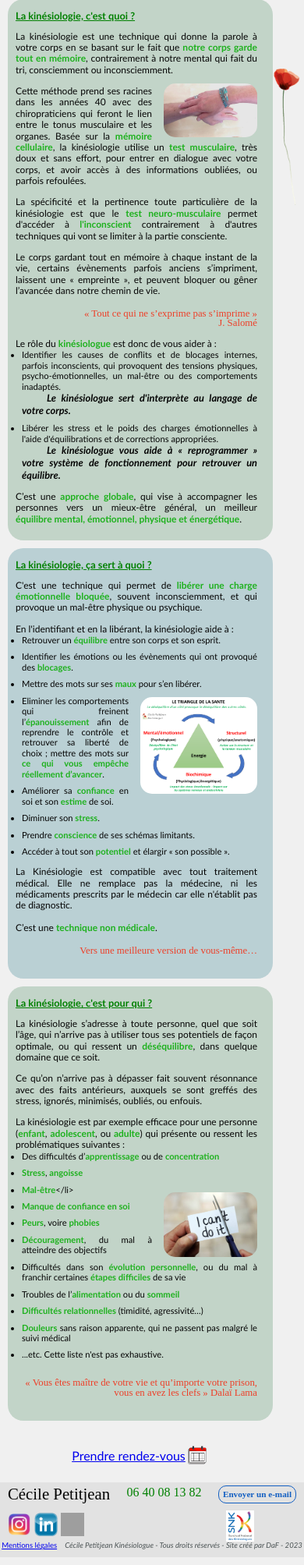
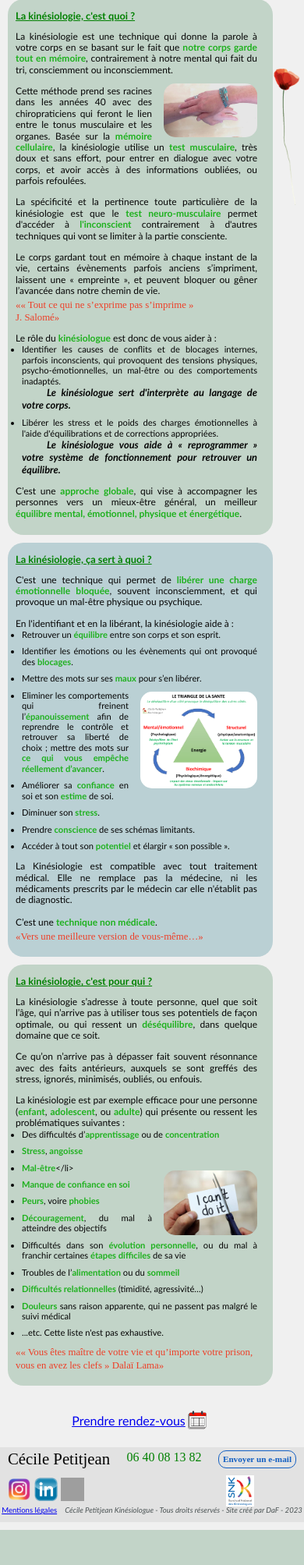
Before and after one commit to DavFrancois/cecilepetitjeankinesiologue, a PHP site: page /p2_kinesiologue.php in a window 390 px wide. Shown: the part 162-2169 px from the top of the page at 78% size. After the commit the page ends 2124 px from the top, so only its background shows below. Run offline with PHP 8.4, Linux system fonts and the light colour scheme; grey boxes are pictures that could not be loaded.

Commit message:
changement des h1(articles) en h2

```diff
--- a/css/stylececile.css
+++ b/css/stylececile.css
@@ -1277,7 +1277,7 @@ article .paroles_2 {
     font-weight: 200;
   }
 }
-article h1 {
+article h2 {
   margin-bottom: 10px;
   padding-top: 15px;
   font-size: 1.8rem;
@@ -1286,16 +1286,16 @@ article h1 {
   color: green;
 }
 @media all and (max-width: 1024px) {
-  article h1 {
+  article h2 {
     font-size: 1.3rem;
   }
 }
 @media all and (max-width: 680px) {
-  article h1 {
+  article h2 {
     font-size: 0.8rem;
   }
 }
-article h2 { /*citations*/
+article q { /*citations*/
   margin-top: 10px;
   margin-bottom: 10px;
   font-family: courgette, fallinlove, serif;
@@ -1305,13 +1305,13 @@ article h2 { /*citations*/
   color: rgb(238, 63, 40);
 }
 @media all and (max-width: 1024px) {
-  article h2 {
+  article q {
     margin-top: 0px;
     font-size: 1.1rem;
   }
 }
 @media all and (max-width: 680px) {
-  article h2 {
+  article q {
     margin-top: 0px;
     font-size: 0.8rem;
   }
@@ -1397,12 +1397,12 @@ article .qui {
   border-radius: 20px;
   background-color: rgb(196, 228, 193);
 }
-article .qui h1 {
+article .qui h2 {
   margin-bottom: 1.5rem;
   text-align: center;
 }
 @media all and (max-width: 1024px) {
-  article .qui h1 {
+  article .qui h2 {
     font-size: 1rem;
   }
 }
--- a/p100_mentions.php
+++ b/p100_mentions.php
@@ -2,6 +2,8 @@
 	<head> <!-- Entête de la page -->
         <!-- Google tag (gtag.js) --> <script async src="https://www.googletagmanager.com/gtag/js?id=G-4XVJRDS582"></script> <script> window.dataLayer = window.dataLayer || []; function gtag(){dataLayer.push(arguments);} gtag('js', new Date()); gtag('config', 'G-4XVJRDS582'); </script>
 		<title>Cécile PETITJEAN - Kinésiologue - Mentions légales</title>
+        <meta name="description" content="Cécile PETITJEAN, Kinésiologue certifiée, mentions légales du site.">
+
         <?php include('meta.php'); ?>
 	</head>
 
--- a/p2_kinesiologue.php
+++ b/p2_kinesiologue.php
@@ -36,7 +36,7 @@
 
 				<article>
                     <div class="impair">
-                        <h1>La kinésiologie, c'est quoi ?</h1>
+                        <h2>La kinésiologie, c'est quoi ?</h2>
                         <p>La kinésiologie est une technique qui donne la parole à votre corps en se basant sur le fait que <strong>notre corps garde tout en mémoire</strong>, contrairement à notre mental qui fait du tri, consciemment ou inconsciemment.</p>
                         <figure class="figure_right_large2">
                                 <img class="figure_photo" src="images/main.jpg" alt="I can do it" title="I can do it - Cécile PETITJEAN"/>
@@ -44,7 +44,7 @@
                         <p>Cette méthode prend ses racines dans les années 40 avec des chiropraticiens qui feront le lien entre le tonus musculaire et les organes. Basée sur la <strong>mémoire cellulaire</strong>, la kinésiologie utilise un <strong>test musculaire</strong>, très doux et sans effort, pour entrer en dialogue avec votre corps, et avoir accès à des informations oubliées, ou parfois refoulées.</p>
                         <p>La spécificité et la pertinence toute particulière de la kinésiologie est que le <strong>test neuro-musculaire</strong> permet d'accéder à <strong>l'inconscient</strong> contrairement à d'autres techniques qui vont se limiter à la partie consciente.</p>
                         <p>Le corps gardant tout en mémoire à chaque instant de la vie, certains évènements parfois anciens s’impriment, laissent une « empreinte », et peuvent bloquer ou gêner l’avancée dans notre chemin de vie.</p>
-                        <h2>« Tout ce qui ne s’exprime pas s’imprime »<br />J. Salomé</h2>
+                        <q>« Tout ce qui ne s’exprime pas s’imprime »<br />J. Salomé</q>
                         <p>Le rôle du <strong>kinésiologue</strong> est donc de vous aider à :</p>
                         <ul>
                             <li>Identifier les causes de conflits et de blocages internes, parfois inconscients, qui provoquent des tensions physiques, psycho-émotionnelles, un mal-être ou des comportements inadaptés.<br /><em>Le kinésiologue sert d'interprète au langage de votre corps.</em></li>
@@ -53,14 +53,14 @@
                         <p>C’est une <strong>approche globale</strong>, qui vise à accompagner les personnes vers un mieux-être général, un meilleur <strong>équilibre mental, émotionnel, physique et énergétique</strong>.</p>
                     </div>
                     <div class="pair">
-                        <h1>La kinésiologie, ça sert à quoi ?</h1>
+                        <h2>La kinésiologie, ça sert à quoi ?</h2>
                         <p>C'est une technique qui permet de <strong>libérer une charge émotionnelle bloquée</strong>, souvent inconsciemment, et qui provoque un mal-être physique ou psychique.</p>
                         <p>En l'identifiant et en la libérant, la kinésiologie aide à :</p>
                         <ul>
                             <li>Retrouver un <strong>équilibre</strong> entre son corps et son esprit.</li>
                             <li>Identifier les émotions ou les évènements qui ont provoqué des <strong>blocages</strong>.</li>
                             <li>Mettre des mots sur ses <strong>maux</strong> pour s’en libérer.<figure class="figure_right_large">
-                                <img class="figure_photo" src="images/trianglesanté.png" alt="I can do it" title="I can do it - Cécile PETITJEAN"/>
+                                <img class="figure_photo" src="images/trianglesante.png" alt="I can do it" title="I can do it - Cécile PETITJEAN"/>
                             </figure></li>
                             <li>Eliminer les comportements qui freinent l’<strong>épanouissement</strong> afin de reprendre le contrôle et retrouver sa liberté de choix ; mettre des mots sur <strong>ce qui vous empêche réellement d’avancer</strong>.</li>
                             <li>Améliorer sa <strong>confiance</strong> en soi et son <strong>estime</strong> de soi.</li>
@@ -69,10 +69,10 @@
                             <li>Accéder à tout son <strong>potentiel</strong> et élargir « son possible ».</li>
                         </ul>
                         <p>La Kinésiologie est compatible avec tout traitement médical. Elle ne remplace pas la médecine, ni les médicaments prescrits par le médecin car elle n'établit pas de diagnostic.<br /><br />C’est une <strong>technique non médicale</strong>.</p>
-                        <h2>Vers une meilleure version de vous-même…</h2>
+                        <q>Vers une meilleure version de vous-même…</q>
                     </div>
                     <div class="impair">
-                        <h1>La kinésiologie, c'est pour qui ?</h1>
+                        <h2>La kinésiologie, c'est pour qui ?</h2>
                         <p>La kinésiologie s’adresse à toute personne, quel que soit l’âge, qui n’arrive pas à utiliser tous ses potentiels de façon optimale, ou qui ressent un <strong>déséquilibre</strong>, dans quelque domaine que ce soit.</p>
                         <p>Ce qu’on n’arrive pas à dépasser fait souvent résonnance avec des faits antérieurs, auxquels se sont  greffés des stress, ignorés, minimisés, oubliés, ou enfouis.</p>
                         <p>La kinésiologie est par exemple efficace pour une personne (<strong>enfant</strong>, <strong>adolescent</strong>, ou <strong>adulte</strong>) qui présente ou ressent les problématiques suivantes :</p>
@@ -91,7 +91,7 @@
                             <li><strong>Douleurs</strong> sans raison apparente, qui ne passent pas malgré le suivi médical</li>
                             <li>...etc. Cette liste n'est pas exhaustive.</li>
                         </ul>
-                        <h2>« Vous êtes maître de votre vie et qu’importe votre prison,<br />vous en avez les clefs »  Dalaï Lama</h2>
+                        <q>« Vous êtes maître de votre vie et qu’importe votre prison,<br />vous en avez les clefs »  Dalaï Lama</q>
                     </div>
                     <?php include('calendrier.php'); ?>
 
--- a/p3_apprentissage.php
+++ b/p3_apprentissage.php
@@ -33,7 +33,7 @@
 
 				<article>
                     <div class="impair">
-                        <h1>L'aide aux apprentissages : Pour qui ? pourquoi ?</h1>
+                        <h2>L'aide aux apprentissages : Pour qui ? pourquoi ?</h2>
                         <figure class="figure_right_large2">
                             <img class="figure_photo" src="images/apprentissage2.png" alt="Aide aux apprentissages" title="Aide aux apprentissages - Cécile PETITJEAN"/>
                         </figure>
@@ -79,14 +79,14 @@
                         </div>
                     </div>
                     <div class="pair">
-                        <h1>Mon accompagnement</h1>
+                        <h2>Mon accompagnement</h2>
                         <ul>
                             <li><p>Dans un premier temps, avec la kinésiologie, je peux aider votre enfant à <strong>gérer l’aspect émotionnel de ces situations</strong>, problématiques et même parfois douloureuses.</p><p>Nous chercherons d’où vient son attitude ou son blocage, selon les cas face aux apprentissages, à la vie en collectivité, aux règles scolaires et sociales ; ou d’où proviennent ses difficultés scolaires et pourquoi elles ne se règlent pas.</p><p>Et bien sûr nous chercherons à modifier ce qui l’empêche de réussir, afin de retrouver un état d’équilibre global, indispensable à la réussite dans les apprentissages.</p></li>
                             <li><p>Je peux également dans un deuxième temps aider votre enfant en lui apportant <strong>un soutien scolaire concret et en l’accompagnant dans ses apprentissages</strong>.</p><p>Le but sera de lui redonner confiance et envie d’apprendre, lui montrer qu’il peut réussir, peut-être en travaillant autrement que comme il le fait à l’école, ou en lui donnant des « astuces » pour apprendre autrement.</p><p>Il ne s’agira pas de refaire ce qu’il a déjà fait à l’école de la même façon si ça n’a pas marché. Nous chercherons ensemble quelle méthode de travail lui convient pour l’amener à être en réussite sur les notions qu’il doit maitriser.</p><p>Il peut s’agir d’un <strong>soutien ponctuel, ou d’un soutien régulier</strong>, au cabinet ou à domicile.</p></li>
                         </ul>
                     </div>
                     <div class="impair">
-                        <h1>Mes compétences par rapport aux apprentissages</h1>
+                        <h2>Mes compétences par rapport aux apprentissages</h2>
                         <p>J’ai été professeur des écoles pendant 24 ans sur tous les niveaux, avec une sensibilité particulière pour les enfants présentant des difficultés scolaires ou psychologiques.</p><p>Je connais bien le système éducatif et ses attentes. Je connais bien les difficultés que peuvent rencontrer les enfants à l’école.</p><p>Je connais  bien, malheureusement, les manques de l’école pour répondre aux besoins des enfants dans leurs spécificités et leurs individualités.</p><p>Pour accompagner votre enfant à solutionner ses difficultés dans les apprentissages, j’utiliserai donc ma double casquette de kinésiologue et d’enseignante. Cela permet d'avoir une <strong>approche individuelle globale : éducative et émotionnelle</strong> .</p>
                         <a class="btn2" href="p4_qui.php" title="Cécile Petitjean Kinésiologue">En savoir plus sur moi, qui suis-je ?</a>
                     </div>
--- a/p4_qui.php
+++ b/p4_qui.php
@@ -33,7 +33,7 @@
 
                 <article>
                     <div class="qui">
-                        <h1>Qui suis-je ?</h1>
+                        <h2>Qui suis-je ?</h2>
                         <figure class="figure_left">
                             <img class="figure_photo" src="images/cecile_ext.jpg" alt="Cécile PETITJEAN photo" title="Cécile PETITJEAN - Kinésiologue"/>
                             <figcaption>&copy; Cécile Petitjean Kinésiologue</figcaption>
--- a/p5_sceance.php
+++ b/p5_sceance.php
@@ -33,7 +33,7 @@
 
                 <article> <!--contenu-->
                     <div class="centre">
-                        <h1>Comment se déroule une séance de kinésiologie ?</h1>
+                        <h2>Comment se déroule une séance de kinésiologie ?</h2>
                         <figure class="figure_right_large">
                             <img class="figure_photo" src="images/cabinet5.jpg" alt="Cabinet Cécile Petitjean" title="Cabinet Cécile Petitjean"/>
                             <figcaption>&copy; Cécile Petitjean Kinésiologue</figcaption>
--- a/p6_contacts.php
+++ b/p6_contacts.php
@@ -33,7 +33,7 @@
 
                 <article>
                     <div class="impair">
-                        <h1>Coordonnées</h1>
+                        <h2>Coordonnées</h2>
                         <p>Cécile Petitjean <strong>Kinésiologue</strong>.</p>
                         <ul>
                             <li>Mobile : <em>06 40 08 13 82</em></li>
@@ -61,7 +61,7 @@
                         </div>
                     </div>
                     <div class="pair">
-                        <h1>Horaires des consultations</h1>
+                        <h2>Horaires des consultations</h2>
                         <ul>
                             <li>Au cabinet du Centre des Pépites du Loup à Saint-Malo : <strong>mardi, vendredi et samedi de 9h à 19h30</strong><br /><a href="https://cecilepetitjeankinesiologue.simplybook.it/v2/" target="_blank" title="Prendre rendez-vous en ligne">Prendre Rendez-vous</a></h3>
 </li>
@@ -79,7 +79,7 @@
                         <h6><br />* : paiement en espèces ou par chèque uniquement<br />Toute séance programmée et non annulée au moins 48h à l'avance sera due.</h6>
                     </div>
                     <div class="pair">
-                        <h1>Autres liens et partenaires</h1>
+                        <h2>Autres liens et partenaires</h2>
                         <ul class="partenaires">
                             <li><img class="partenaire_logo" src="images/logo_ektc.png" alt="Logo EKTC" title="EKTC">Ecole de Kinésiologie et Techniques Complémentaires : <a href="https://www.ecole-kinesiologie.fr/"  target="_blank" title="Lien vers le site de l'EKTC"> EKTC</a></li>
                             <li><img class="partenaire_logo" src="images/logo.loup.webp" alt="Logo Pépites du Loup" title="Les Pépites du Loup" >Laboratoire d'Outils Utiles pour Parents : <a href="https://www.lespepitesduloup.fr/"  target="_blank" title="Lien vers le site Les Pépites du Loup"> Les Pépites du Loup</a></li>
--- a/sass/pages/_article.scss
+++ b/sass/pages/_article.scss
@@ -138,11 +138,11 @@ article {
         @media all and (max-width: 1024px) {
             font-size: 0.7rem;
             line-height: 0.9rem;
-            font-weight: 200;;
+            font-weight: 200;
         }
 }
 
-    h1 {
+    h2 {
         margin-bottom: 10px;
         padding-top: 15px;
         font-size: 1.8rem;
@@ -156,7 +156,7 @@ article {
             font-size: 0.8rem;
         }
     }
-    h2 { /*citations*/
+    q { /*citations*/
         margin-top: 10px;
         margin-bottom: 10px;
         font-family: courgette, fallinlove, serif;
@@ -241,7 +241,7 @@ article {
         padding: 0 20px 10px 30px;
         border-radius: 20px;
         background-color: rgb(196, 228, 193);
-        h1 {
+        h2 {
             margin-bottom: 1.5rem;
             text-align: center;
             @media all and (max-width: 1024px) {
```
Also changed, not shown: index.html (+4 -4 lines), images/trianglesante.png (renamed from images/trianglesanté.png).
